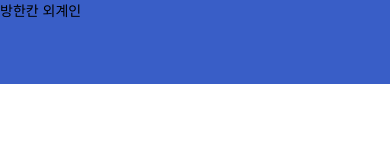
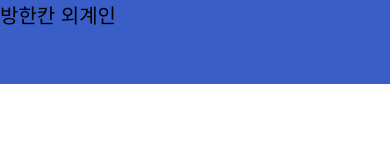
Before and after one commit to slrrla/ver1, a React Native app in the folder alien1/: screen / in a window 390 px wide. Shown: the top 160 px of the page. Built offline with nearby package versions, Linux system fonts and the light colour scheme.

Commit message:
뽝치네

```diff
--- a/alien1/App.js
+++ b/alien1/App.js
@@ -41,7 +41,7 @@ const styles = StyleSheet.create({
   },
   Text:{
     textAlign:"left",
-    fontSize :"20",
+    fontSize :"20px",
 
 
   }
```
